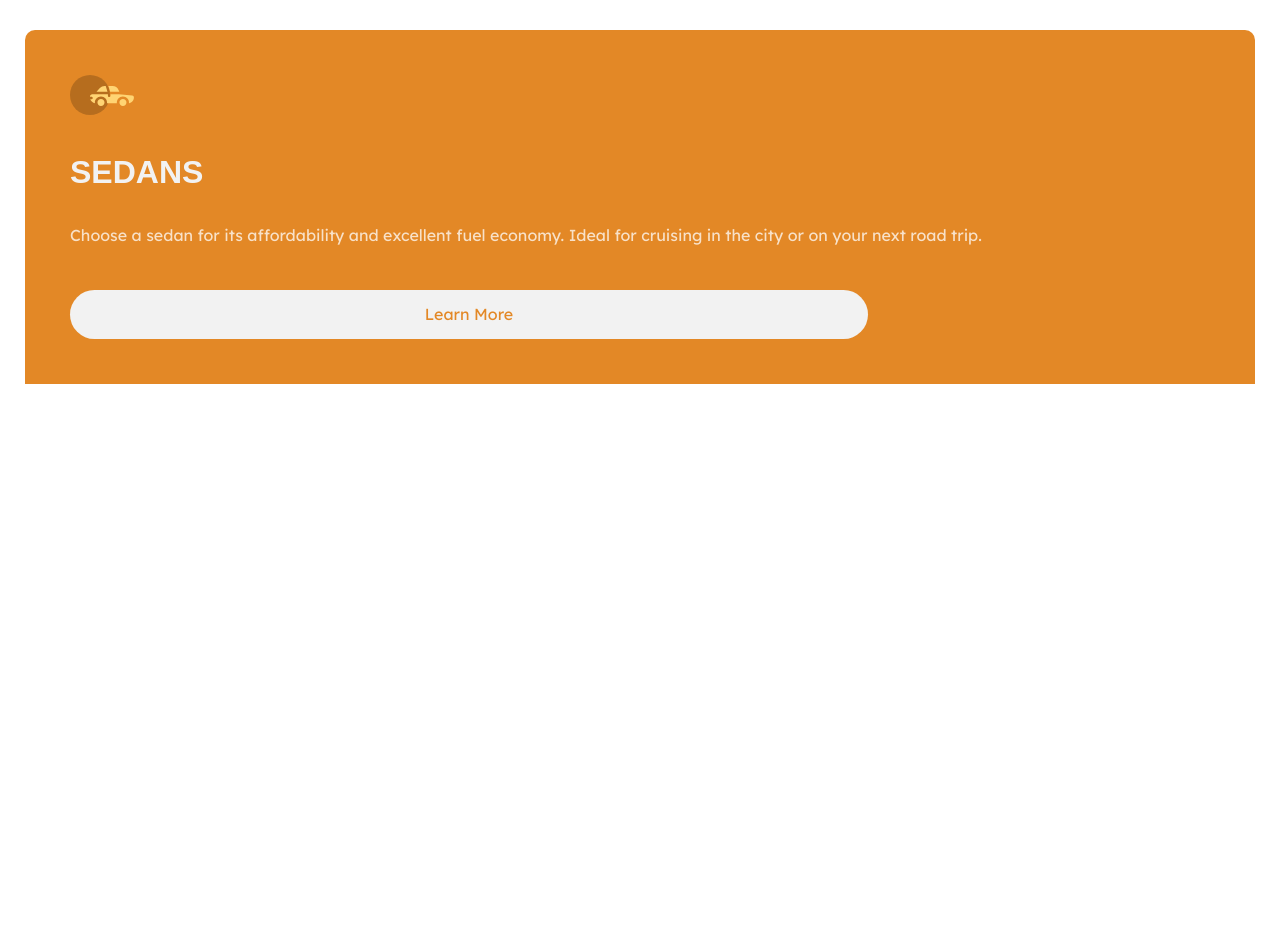
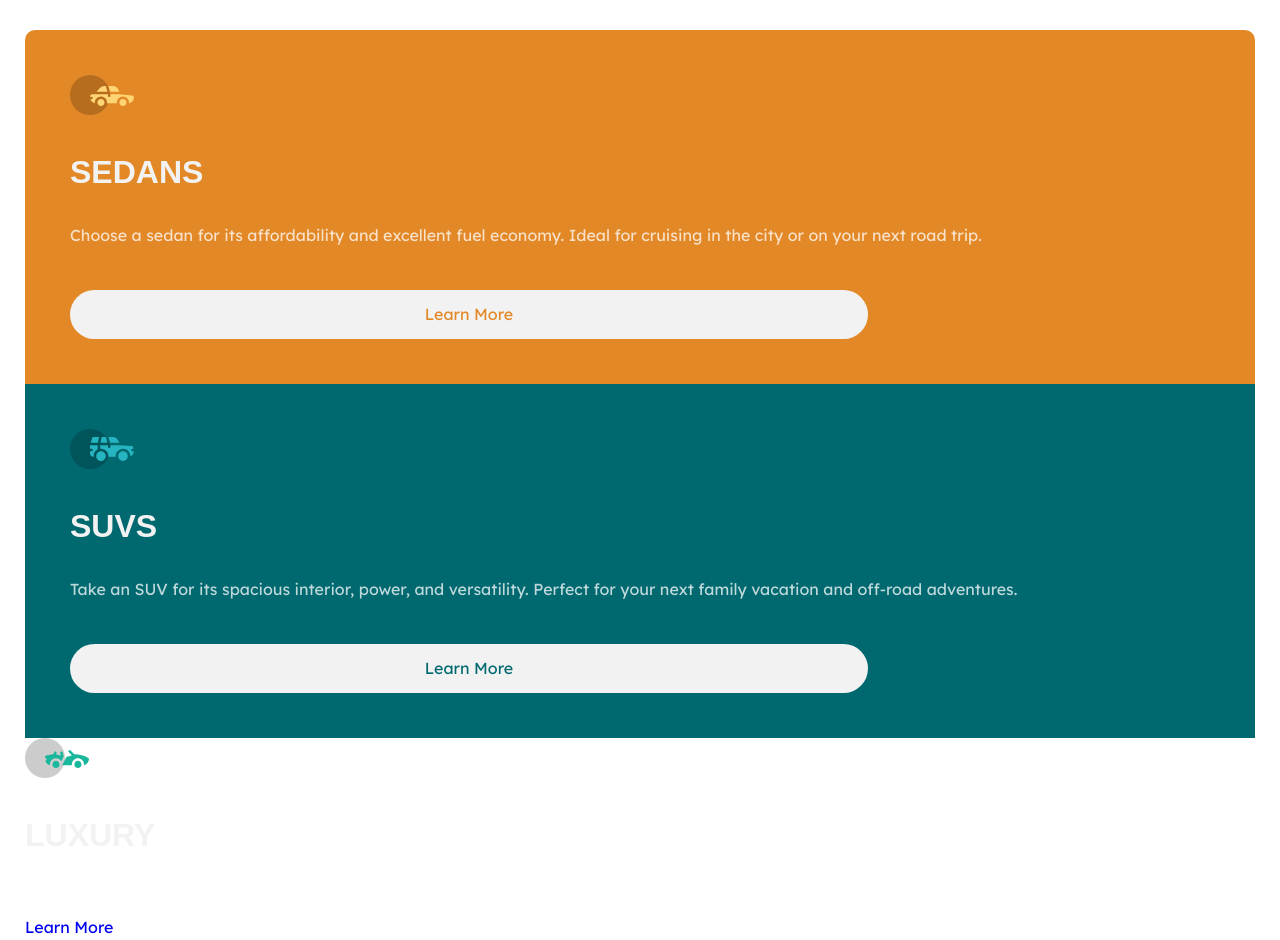
Before and after one commit to Gabriel707Alves/Cards-de-Carros, a plain HTML site: page index.html in a window 1280 px wide. Before the commit the page ends 800 px from the top, so only its background shows below. Drawn offline with Linux system fonts and the light colour scheme; a web font is replaced by a local one.

Commit message:
Finalizado a sessão de SUVS e inicio da sessão de LUXURY

```diff
--- a/index.html
+++ b/index.html
@@ -24,14 +24,30 @@
             </p>
 
             <a href="#">Learn More</a>
-
         </section>
 
         <section id="suvs">
+            <img src="images/icon-suvs.svg" alt="Icone de carro SUV">
+
+            <h1 class="font_titulo">SUVS</h1>
+
+            <p class="paragrafo">
+                Take an SUV for its spacious interior, power, and versatility. Perfect for your next family vacation and off-road adventures.
+            </p>
+
+            <a href="#">Learn More</a>
         </section>
 
         <section id="luxury">
+            <img src="images/icon-luxury.svg" alt="Icone de carro de Luxo">
 
+            <h1 class="font_titulo">LUXURY</h1>
+
+            <p class="paragrafo">
+                Cruise in the best car brands without the bloated prices. Enjoy the enhanced comfort of a luxury rental and arrive in style.
+            </p>
+
+            <a href="#">Learn More</a>
         </section>
     </main>
 </body>
--- a/style.css
+++ b/style.css
@@ -56,3 +56,23 @@ main{
     text-align: center;
     color: var(--Gold-500);
 }
+
+
+
+/* Sessão de SUVS */
+#suvs{
+    background-color: var(--Cyan-800);
+    padding: 45px;
+}
+
+#suvs > a{
+    display: block;
+    background-color: var(--bg_tittle_button_color);
+    border: none;
+    margin: 40px 0px 0px 0px;
+    padding: 10px 25px;
+    border-radius: 50px;
+    width: 70%;
+    text-align: center;
+    color: var(--Cyan-800);
+}
```
